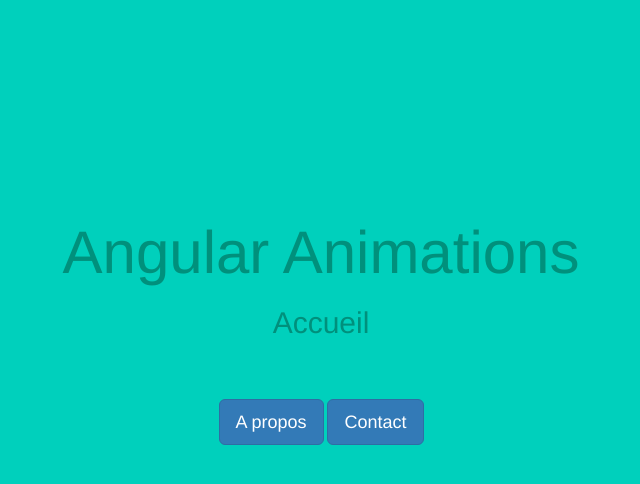
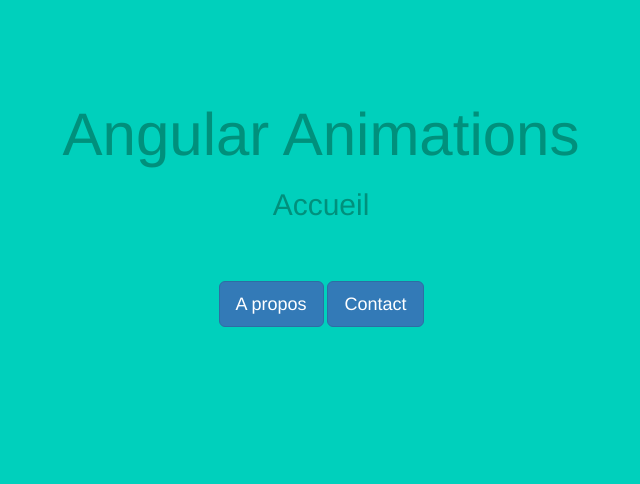
Before and after one commit to powolnymarcel/angular_animation, a website: page index.html in a window 1280 px wide. Shown: the whole page, without its empty margins (319-959 px from the left). Drawn offline with Linux system fonts and the light colour scheme.

Commit message:
animations

```diff
--- a/style.css
+++ b/style.css
@@ -7,7 +7,7 @@
 }
 .page        {
 	bottom:0;
-	padding-top:200px;
+	padding-top:82px;
 	position:absolute;
 	text-align:center;
 	top:0;
```
